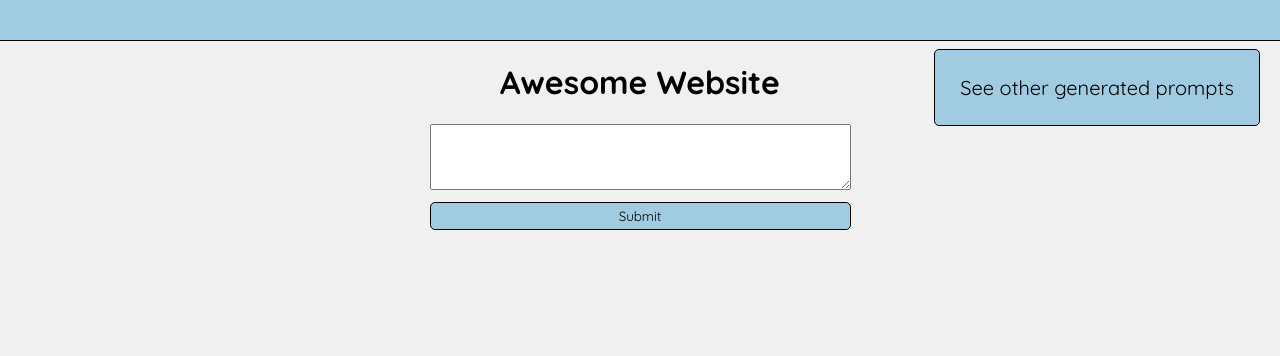
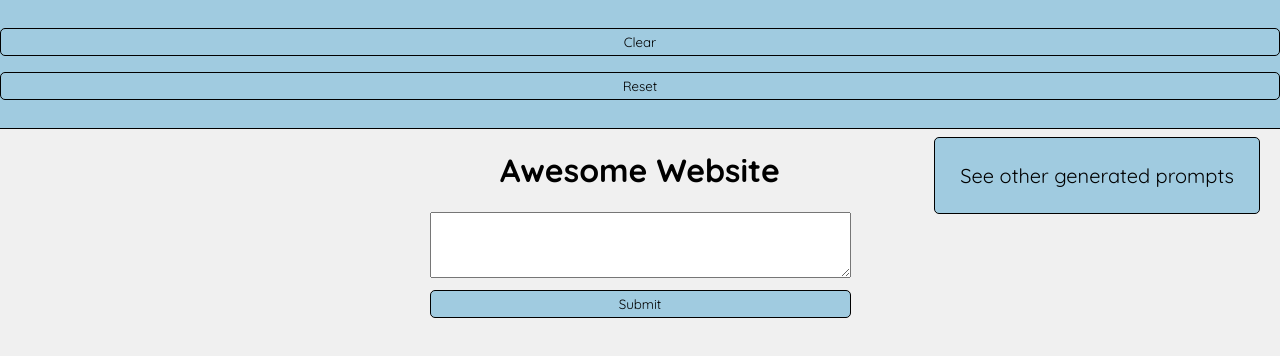
Before and after one commit to Swalawaga/brickhack, a website: page index.html in a window 1280 px wide. Shown: the top 356 px of the page. Drawn offline with Linux system fonts and the light colour scheme; a web font is replaced by a local one.

Commit message:
clear and reset buttons

```diff
--- a/index.html
+++ b/index.html
@@ -10,7 +10,12 @@
     <link href="https://fonts.googleapis.com/css2?family=Barlow+Condensed:ital,wght@0,100;0,200;0,300;0,400;0,500;0,600;0,700;0,800;0,900;1,100;1,200;1,300;1,400;1,500;1,600;1,700;1,800;1,900&family=Quicksand:wght@300..700&display=swap" rel="stylesheet">
   </head>
   <body>
-    <nav></nav>
+    <nav>
+      <div class="formButtons">
+        <button onclick="document.getElementById('myForm').reset()">Clear</button>
+        <button onclick="document.getElementById('responseMessage').innerHTML = ''">Reset</button>
+      </div>
+    </nav>
     <div class="dropdown">
         <button class="dropbtn">See other generated prompts</button>
         <div class="dropcontent">
```
